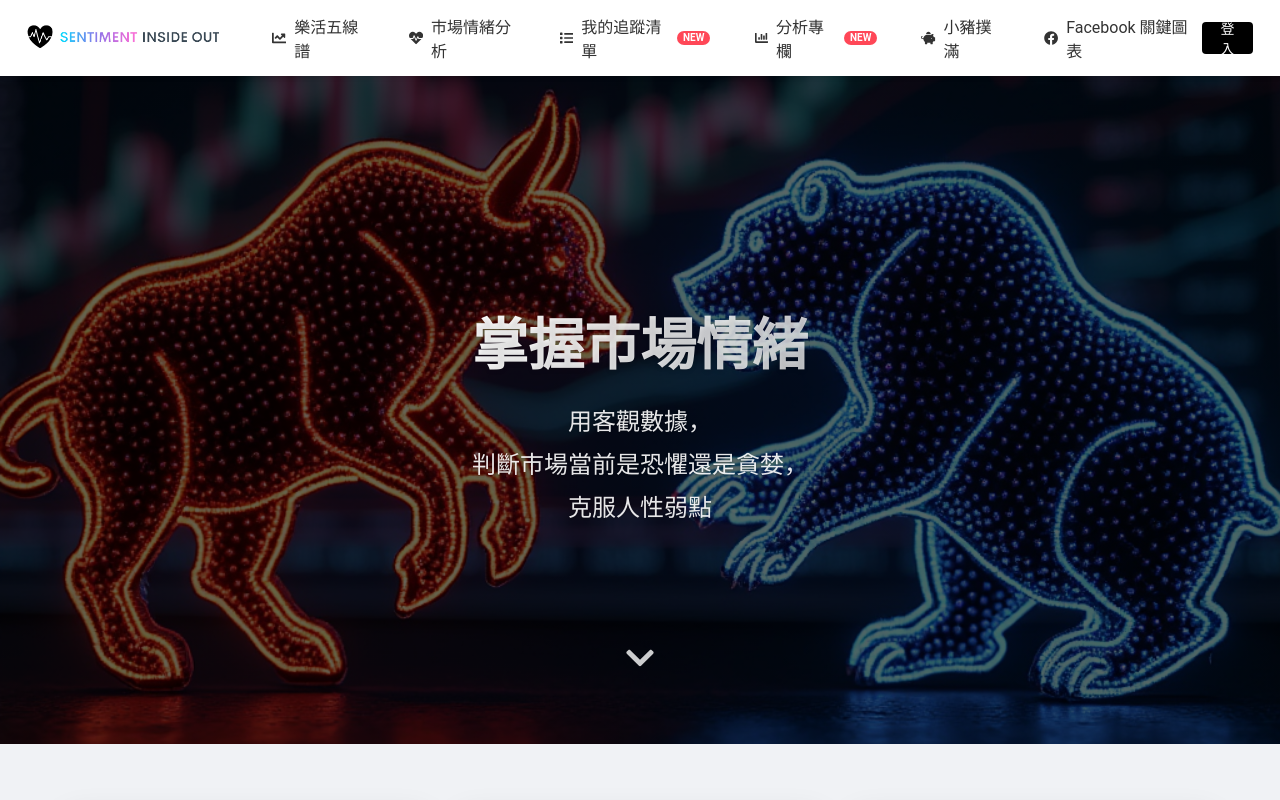
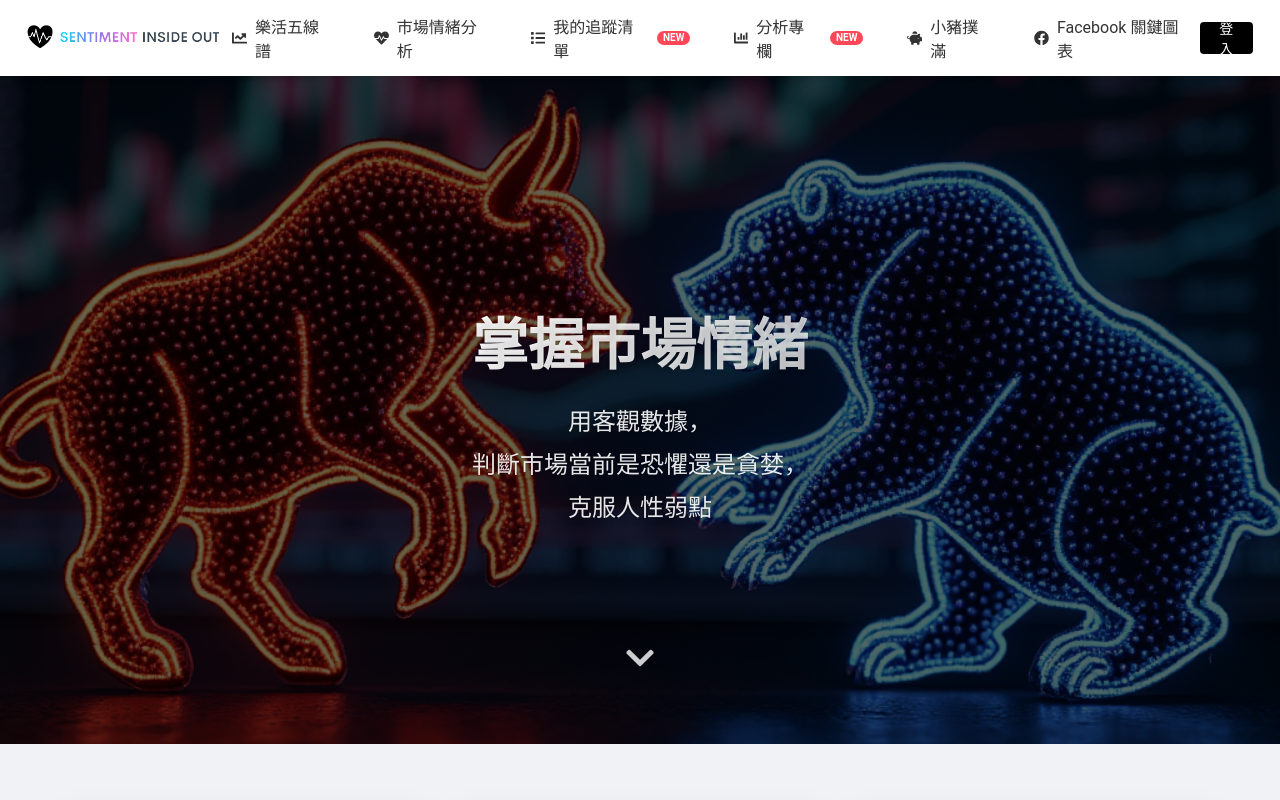
Before and after one commit to pigapril/TonyStock, a React (Create React App) app: page / in a window 1280 px wide. Shown: the top 800 px of the page. Built offline with nearby package versions, Linux system fonts and the light colour scheme; no server answers.

Commit message:
優化大螢幕頂端menu

```diff
--- a/src/App.css
+++ b/src/App.css
@@ -606,7 +606,7 @@ body {
     align-items: center;
     gap: 20px;
     margin-right: auto;
-    margin-left: 20px;
+    margin-left: auto;
   }
 
   /* 隱藏漢堡選單按鈕 */
@@ -666,15 +666,7 @@ body {
   height: 60px;  /* 增加導航列高度 */
 }
 
-/* 桌面版顯示方式 */
-@media (min-width: 1025px) {
-  .desktop-nav-items {
-    display: flex;
-    align-items: center;
-    gap: 20px;
-    margin-left: 40px;  /* 增加與 logo 的間距 */
-  }
-}
+
 
 /* 響應式設計調整 */
 @media (max-width: 1024px) {
```
